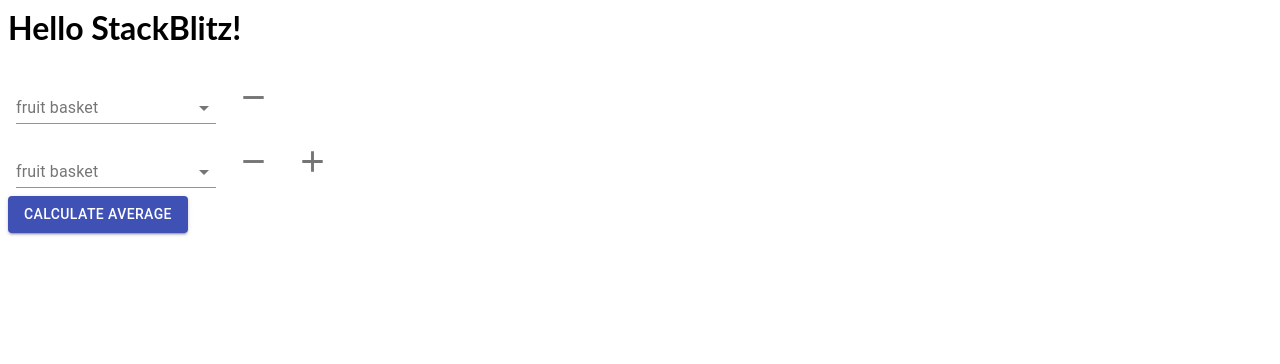
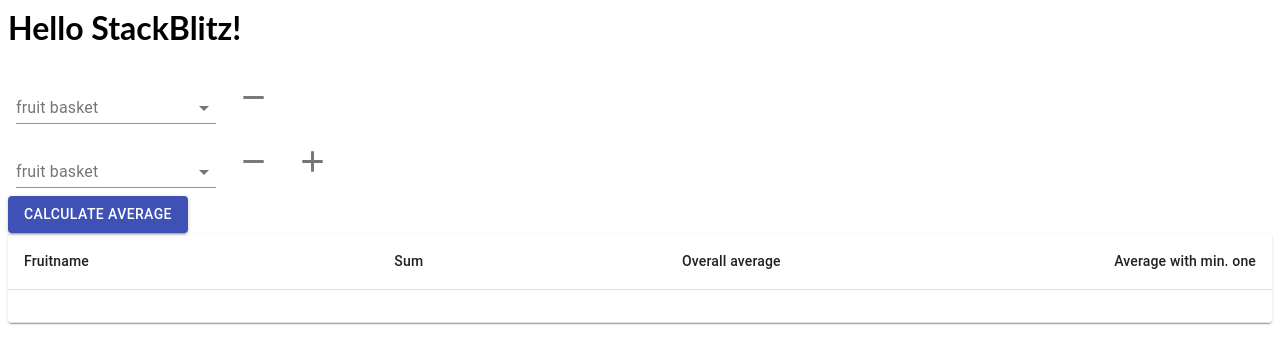
Before and after one commit to JohannesKonings/example-react-average-of-items-in-different-arrays, a React (Create React App) app: page / in a window 1280 px wide. Shown: the top 364 px of the page. Built offline with nearby package versions, Linux system fonts and the light colour scheme.

Commit message:
material ui table

```diff
--- a/src/App.js
+++ b/src/App.js
@@ -11,6 +11,14 @@ import Button from "@material-ui/core/Button";
 import IconButton from "@material-ui/core/IconButton";
 import AddIcon from "@material-ui/icons/Add";
 import RemoveIcon from "@material-ui/icons/Remove";
+
+import Table from "@material-ui/core/Table";
+import TableBody from "@material-ui/core/TableBody";
+import TableCell from "@material-ui/core/TableCell";
+import TableContainer from "@material-ui/core/TableContainer";
+import TableHead from "@material-ui/core/TableHead";
+import TableRow from "@material-ui/core/TableRow";
+import Paper from "@material-ui/core/Paper";
 
 import { fruitBasketsNames, calculateAverage } from "./data";
 
@@ -31,8 +39,9 @@ export default function App() {
     { name: "" }
   ]);
 
+  const [tableRows, setTableRows] = useState([{ name: "" }]);
+
   const handleTextFieldFruitBasketChange = (event, index) => {
-
     const value = event.target.value;
     const list = [...fruitBaskets];
     list[index]["name"] = value;
@@ -50,8 +59,8 @@ export default function App() {
   };
 
   const handleCalculateAverage = async () => {
-    const string = calculateAverage(fruitBaskets);
-    console.log(string);
+    const table = calculateAverage(fruitBaskets);
+    setTableRows(table);
   };
 
   return (
@@ -96,6 +105,30 @@ export default function App() {
       >
         Calculate average
       </Button>
+      <TableContainer component={Paper}>
+        <Table className={classes.table} aria-label="simple table">
+          <TableHead>
+            <TableRow>
+              <TableCell>Fruitname</TableCell>
+               <TableCell align="right">Sum</TableCell>
+              <TableCell align="right">Overall average</TableCell>
+              <TableCell align="right">Average with min. one</TableCell>
+            </TableRow>
+          </TableHead>
+          <TableBody>
+            {tableRows.map(tableRow => (
+              <TableRow key={tableRow.fruitName}>
+                <TableCell component="th" scope="row">
+                  {tableRow.fruitName}
+                </TableCell>
+                <TableCell align="right">{tableRow.sum}</TableCell>
+                <TableCell align="right">{tableRow.averageCountOverall}</TableCell>
+                <TableCell align="right">{tableRow.averageCountWithMinOne}</TableCell>
+              </TableRow>
+            ))}
+          </TableBody>
+        </Table>
+      </TableContainer>
     </div>
   );
 }
--- a/src/data.js
+++ b/src/data.js
@@ -61,19 +61,17 @@ export const calculateAverage = selectedFruitBaskets => {
     return acc;
   }, {});
 
-  console.log("basketSum", basketSum);
 
   //average
   const basketAverage = Object.keys(basketSum).map(fruitName => {
-    console.log("fruitName", fruitName);
+
     const item = basketSum[fruitName];
     return {
       fruitName: item.fruitName,
       averageCountOverall: item.sum / basketCounts,
-      averageCountWithMinOne: item.sum / item.countInBaskets
+      averageCountWithMinOne: item.sum / item.countInBaskets,
+      sum: item.sum
     };
   });
-  console.log("basketAverage", basketAverage);
-
-  return "resturn";
+  return basketAverage;
 };
```
